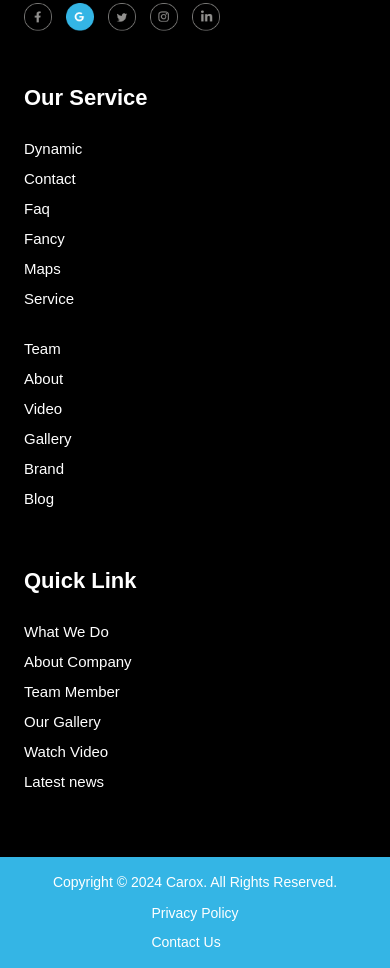
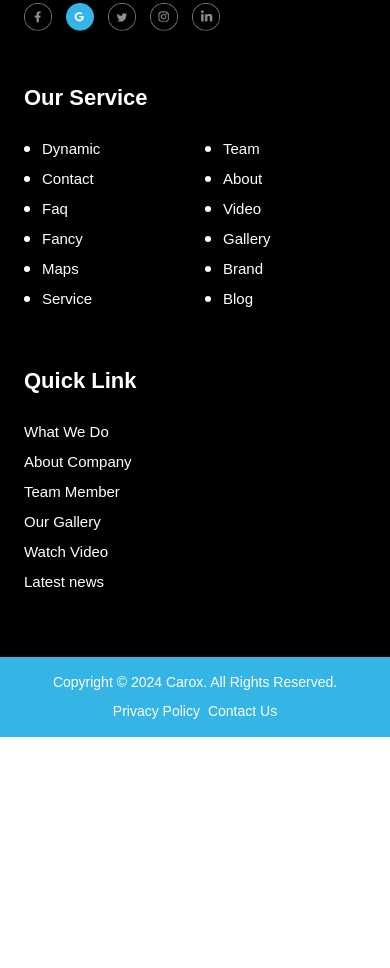
Before and after one commit to DamiMocch/Hydromagic, a React (Vite) app: page / in a window 390 px wide. Shown: the part 6060-7028 px from the top of the page. After the commit the page ends 6797 px from the top, so only its background shows below. Built offline with nearby package versions, Linux system fonts and the light colour scheme.

Commit message:
Improve Footer styles and layout
Refactor CSS styles in Footer module for better layout and responsiveness.

```diff
--- a/src/assets/css/Footer.module.css
+++ b/src/assets/css/Footer.module.css
@@ -44,8 +44,7 @@
 }
 
 .socials img:hover {
-  filter: brightness(0) saturate(100%) invert(55%) sepia(67%)
-    saturate(574%) hue-rotate(161deg);
+  filter: brightness(0) saturate(100%) invert(55%) sepia(67%) saturate(574%) hue-rotate(161deg);
 }
 
 /* ============================= */
@@ -76,7 +75,27 @@
   line-height: 34px;
   cursor: pointer;
   transition: color 0.3s ease;
+
+  position: relative;
+  padding-left: 18px;
 }
+
+.servicesList li::before {
+  content: "";
+  position: absolute;
+  left: 0;
+  top: 50%;
+  transform: translateY(-50%);
+  width: 6px;
+  height: 6px;
+  background-color: #ffffff;
+  border-radius: 50%;
+}
+
+.servicesList li:hover::before {
+  background-color: #34B5E5;
+}
+
 
 .servicesList li:hover {
   color: #34B5E5;
@@ -137,9 +156,6 @@
   cursor: pointer;
 }
 
-/* ================================================= */
-/* ================== RESPONSIVE =================== */
-/* ================================================= */
 
 /* -------- TABLET -------- */
 @media (max-width: 1024px) {
@@ -183,8 +199,20 @@
   }
 
   .servicesList {
-    justify-content: flex-start;
-    gap: 40px;
+    display: grid;
+    grid-template-columns: repeat(2, 1fr);
+    column-gap: 32px;
+    row-gap: 6px;
+  }
+
+  .servicesList ul {
+    padding: 0;
+    margin: 0;
+  }
+
+  .servicesList li {
+    font-size: 15px;
+    line-height: 30px;
   }
 
   .servicesList li,
@@ -194,12 +222,16 @@
   }
 
   .bottomBarContent {
-    flex-direction: column;
-    align-items: center;
-    gap: 10px;
+    display: flex !important;
+    flex-direction: column !important;
+    align-items: center !important;
+    gap: 8px;
     padding: 15px 24px;
     text-align: center;
   }
+
+
+
 
   .bottomBar span {
     color: #fff;
@@ -207,13 +239,50 @@
   }
 
   .bottomLinks {
+    display: flex !important;
+    flex-direction: row !important;
     justify-content: center;
-    gap: 20px;
+    align-items: center;
+    gap: 16px;
+    white-space: nowrap;
   }
+
+
+  .bottomBar span {
+    white-space: normal;
+    text-align: center;
+  }
+
+
+
+
 }
 
 /* -------- MOBILE PEQUEÑO -------- */
 @media (max-width: 480px) {
+  .bottomBarContent {
+    flex-direction: column;
+    align-items: center;
+    gap: 8px;
+    padding: 15px 24px;
+    text-align: center;
+  }
+
+  .bottomBar span {
+    white-space: normal;
+    text-align: center;
+  }
+
+  .bottomLinks {
+    display: flex;
+    flex-direction: row;
+    justify-content: center;
+    align-items: center;
+    gap: 16px;
+    white-space: nowrap;
+  }
+
+
   .servicesList {
     flex-direction: column;
     gap: 20px;
```
